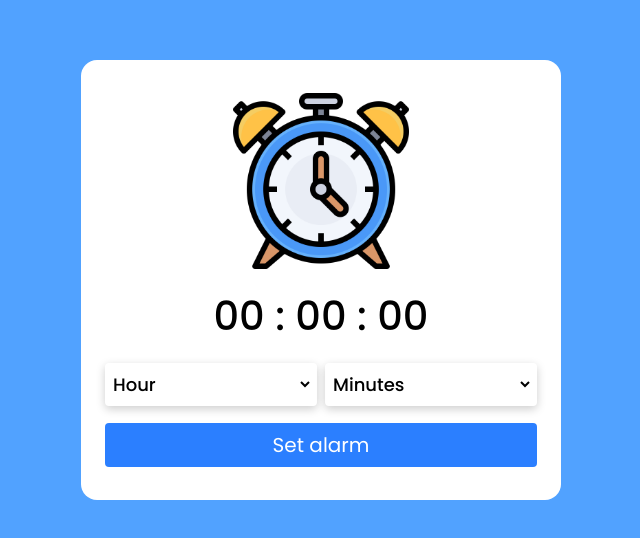
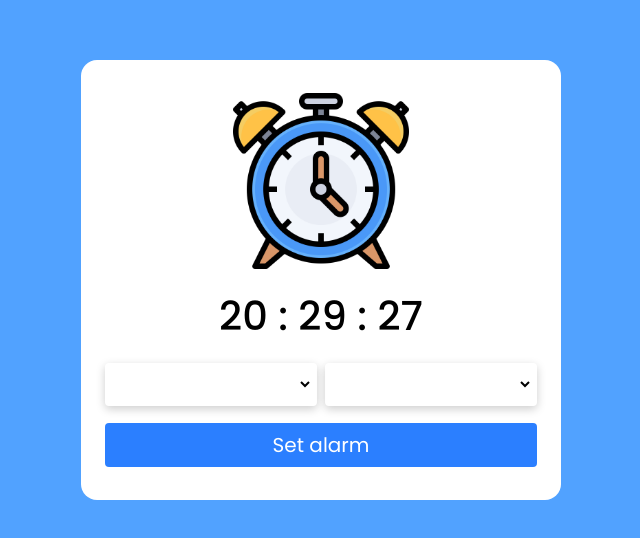
Before and after one commit to 01mehran/alarm-clock, a React (Vite) app: page / in a window 1280 px wide. Shown: the part 120-658 px from the top of the page, without its empty margins (319-959 px from the left). Built offline with nearby package versions, Linux system fonts and the light colour scheme.

Commit message:
feat: implement display current time

```diff
--- a/src/pages/Home.tsx
+++ b/src/pages/Home.tsx
@@ -1,9 +1,39 @@
+// Hooks
+import { useEffect, useState } from 'react';
+
 // images
 import clock from '../assets/images/clock.png';
 
 function Home() {
+  const [time, setTime] = useState<string>('');
+
+  //   current time
+  useEffect(() => {
+    const formatTime = (num: number): string => {
+      return num.toString().padStart(2, '0');
+    };
+
+    const updateTime = () => {
+      const date = new Date();
+
+      const hours = formatTime(date.getHours());
+      const minutes = formatTime(date.getMinutes());
+      const seconds = formatTime(date.getSeconds());
+
+      setTime(`${hours} : ${minutes} : ${seconds}`);
+    };
+
+    updateTime();
+
+    const interalTime = setInterval(updateTime, 1000);
+
+    return () => {
+      clearInterval(interalTime);
+    };
+  }, []);
+
   return (
-    <main className="flex h-dvh items-center justify-center bg-blue-400">
+    <main className="small:px-0 flex h-dvh items-center justify-center bg-blue-400 px-2">
       <div className="flex h-110 w-full max-w-120 flex-col items-center justify-around rounded-2xl bg-white p-6">
         <article className="mx-auto w-44">
           <img
@@ -13,12 +43,14 @@ function Home() {
           />
         </article>
 
-        <time className="text-[2.5rem] font-medium">00 : 00 : 00</time>
+        <time className="w-full text-center text-[2.5rem] font-medium">
+          {time || '-- :-- :--'}
+        </time>
 
         <article className="flex w-full space-x-2">
           <div className="control-wrapper">
             <select className="selectEl">
-              <option value="Hour" selected hidden>
+              <option value="" disabled style={{ display: 'none' }}>
                 Hour
               </option>
             </select>
@@ -26,7 +58,7 @@ function Home() {
 
           <div className="control-wrapper">
             <select className="selectEl">
-              <option value="Minutes" selected hidden>
+              <option value="" disabled style={{ display: 'none' }}>
                 Minutes
               </option>
             </select>
```
